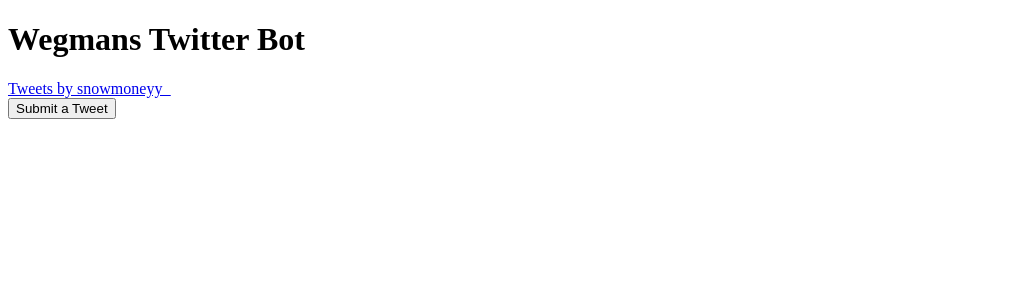
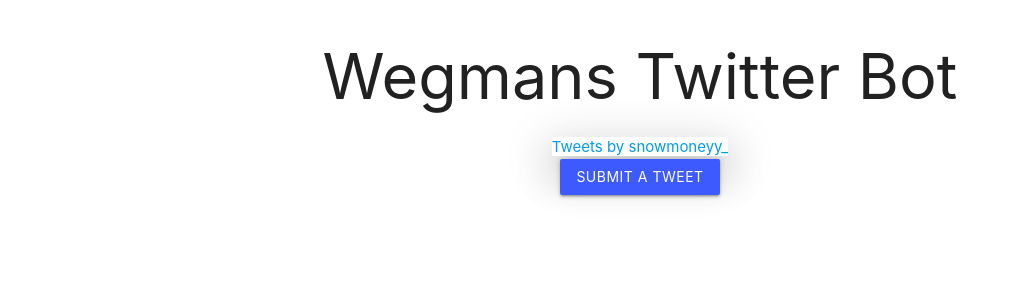
Before and after one commit to anarghya-das/Confused, a Flask app: page / in a window 1280 px wide. Shown: the top 300 px of the page, without its empty margins (0-1011 px from the left). Run offline with Flask 2, Linux system fonts and the light colour scheme; some libraries are stand-ins or nearby versions.

Commit message:
update ui

```diff
--- a/static/style.css
+++ b/static/style.css
@@ -0,0 +1,5 @@
+gradientboiii {
+background: #2193b0;  /* fallback for old browsers */
+background: -webkit-linear-gradient(to top, #6dd5ed, #2193b0);  /* Chrome 10-25, Safari 5.1-6 */
+background: linear-gradient(to top, #6dd5ed, #2193b0); /* W3C, IE 10+/ Edge, Firefox 16+, Chrome 26+, Opera 12+, Safari 7+ */
+}
--- a/templates/index.html
+++ b/templates/index.html
@@ -1,22 +1,34 @@
 <!DOCTYPE html>
 <html>
     <meta name="viewport" content="width=device-width, initial-scale=1">
+    <link rel-"stylesheet" href="../static/style.css">
+    <!-- Compiled and minified CSS -->
+    <link rel="stylesheet" href="https://cdnjs.cloudflare.com/ajax/libs/materialize/1.0.0/css/materialize.min.css">
+    <!-- Compiled and minified JavaScript -->
+    <script src="https://cdnjs.cloudflare.com/ajax/libs/materialize/1.0.0/js/materialize.min.js"></script>
+
     <head>
         <title>Confused?</title>
         <link rel="stylesheet" type="text/css"
             href="{{url_for('static',filename='style.css')}}">
     </head>
-    <body>
+    <body class="gradientboiii">
+        <div class="container center-align">
         <h1>Wegmans Twitter Bot</h1>
-        <div class="feed">
-            <a class="twitter-timeline tw-align-center"
+        </div>
+        <div class="container center-align">
+        <div class="feed center-align">
+            <a class="twitter-timeline tw-align-center z-depth-5"
                 href="https://twitter.com/snowmoneyy_?ref_src=twsrc%5Etfw"
                 data-related="twitterapi,twitter"
-                data-aria-polite="assertive" width="800" height="800" lang="EN">Tweets
+                data-aria-polite="assertive" height="800" lang="EN">Tweets
                 by
                 snowmoneyy_</a> <script async
                 src="https://platform.twitter.com/widgets.js" charset="utf-8"></script>
         </div>
-        <button onclick="alert('word');">Submit a Tweet</button>
+      </div>
+      <div class="container center-align">
+        <button class="waves-effect waves-light btn indigo accent-3" onclick="alert('word');">Submit a Tweet</button>
+        </div>
     </body>
 </html>
```
Also changed, not shown: 1 other file.
